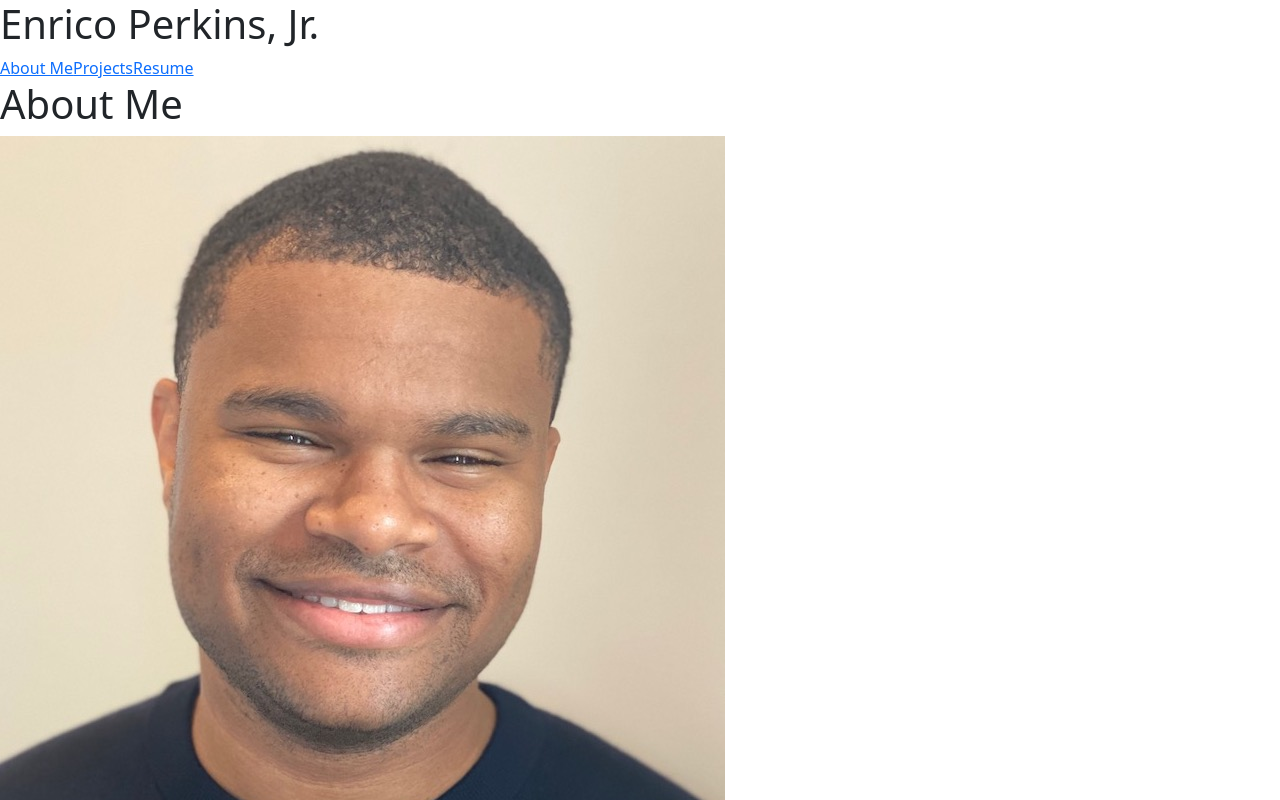
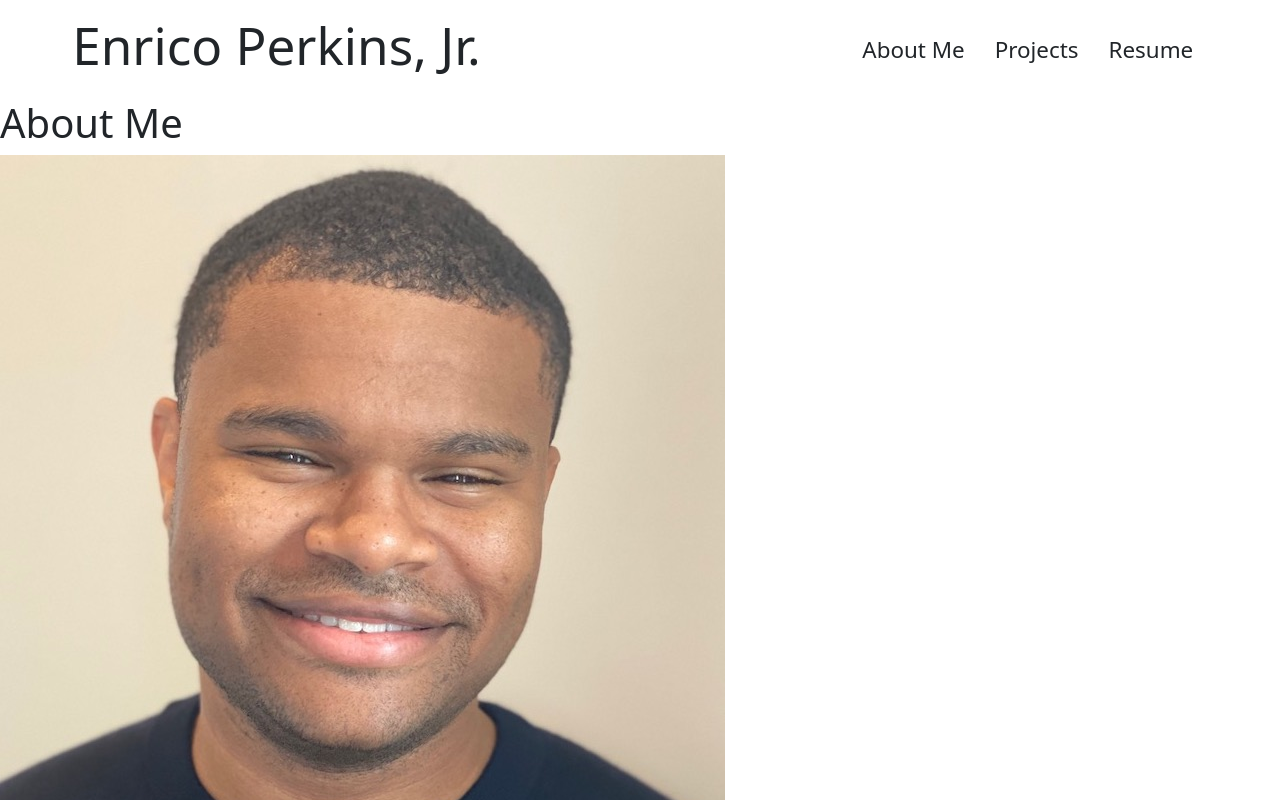
Before and after one commit to evperkinsjr/react-portfolio, a React (Create React App) app: page / in a window 1280 px wide. Shown: the top 800 px of the page. Built offline with nearby package versions, Linux system fonts and the light colour scheme.

Commit message:
added CSS to header component

```diff
--- a/src/components/Header/index.js
+++ b/src/components/Header/index.js
@@ -1,5 +1,6 @@
 import React from 'react';
 import {Link} from "react-router-dom";
+import "./style.css";
 
 function Navbar() {
     return (
--- /dev/null
+++ b/src/components/Header/style.css
@@ -0,0 +1,47 @@
+header {
+    padding: 15px 6% 15px 0;
+    display: flex;
+    flex-direction: row;
+    justify-content: space-between;
+    flex-wrap: wrap;
+    align-items: center;
+    background-color: var(--tertiary);
+}
+
+header h1 {
+    background-color: var(--primary);
+    color: var(--tertiary);
+    border-radius: 5px;
+    padding: 5px 1% 5px 6%;
+    font-size: 4vw;
+    line-height: 1;
+}
+
+nav {
+    display: flex;
+    flex-direction: row;
+    flex-wrap: wrap;
+}
+
+nav a {
+    text-decoration: none;
+    padding: 5px 10px;
+    color: var(--primary);
+    margin-right: 10px;
+    background-image: linear-gradient(270deg, var(--primary) 0%, var(--primary) 100%);
+    background-repeat: no-repeat;
+    background-size: 100% 10%;
+    background-position: bottom;
+    transition: all ease-in .2s;
+    font-size: 140%;
+    border-radius: 5px;
+}
+
+nav a:hover {
+    background-size: 100% 100%;
+    color: var(--secondary);
+}
+
+nav a:last-child {
+    margin-right: 0;
+}
```
